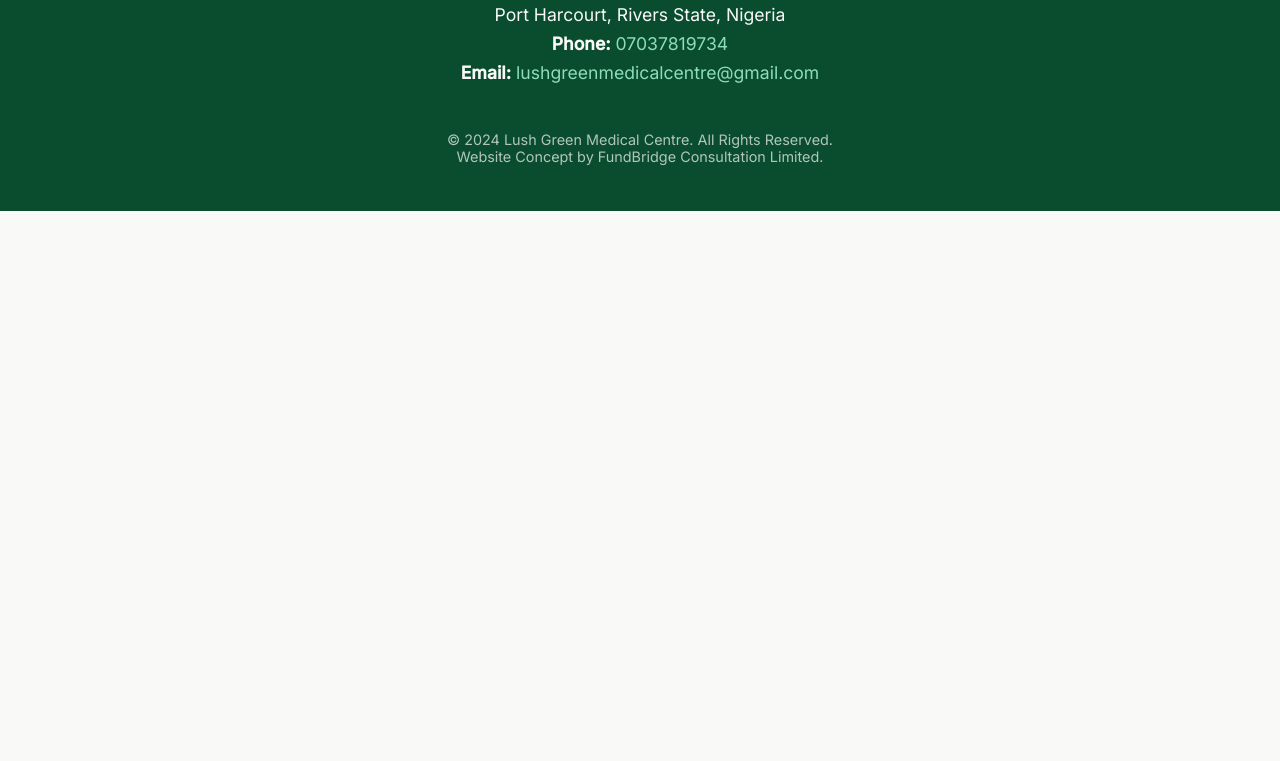
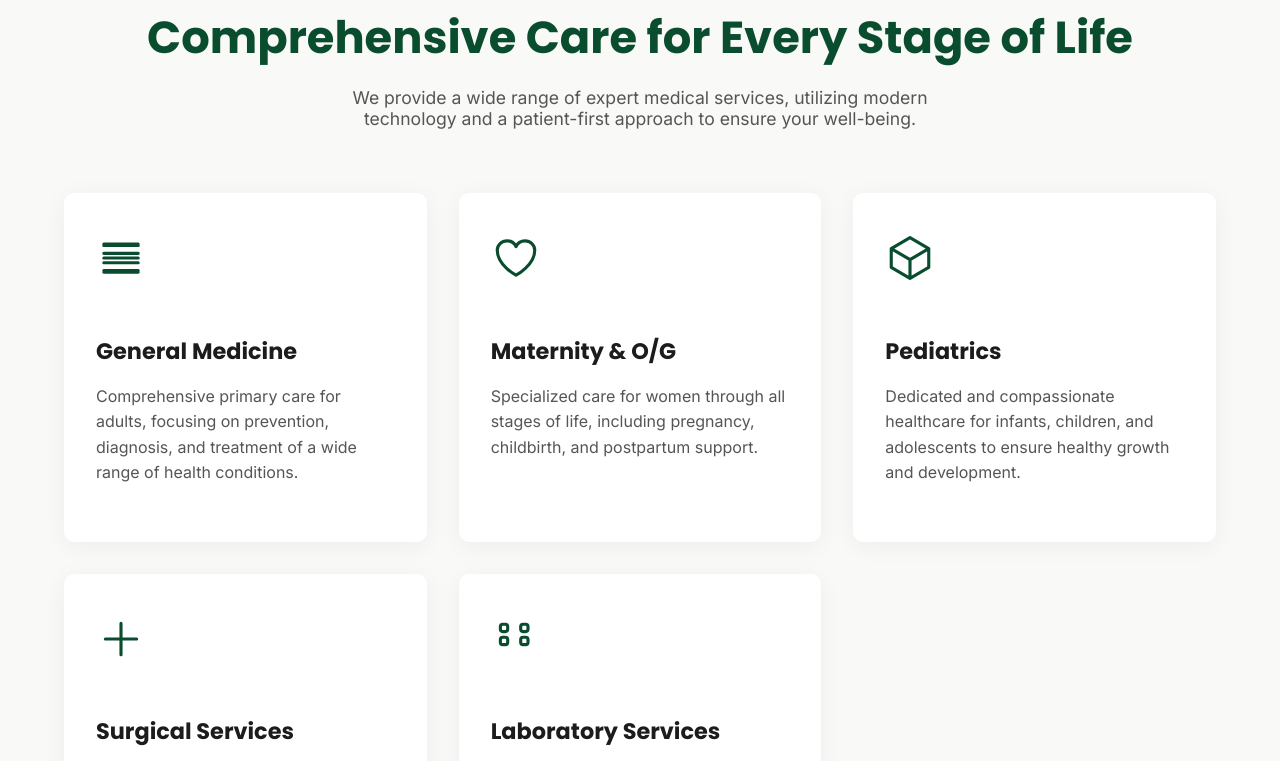
Before and after one commit to Ogirimaobey/lush-green-medical-center, a plain HTML site: page index.html in a window 1280 px wide. Shown: the part 929-1690 px from the top of the page. Before the commit the page ends 1140 px from the top, so only its background shows below. Drawn offline with Linux system fonts and the light colour scheme.

Commit message:
Update index.html

```diff
--- a/index.html
+++ b/index.html
@@ -21,6 +21,7 @@
             margin: 0;
             background-color: var(--off-white);
             color: var(--dark-text);
+            scroll-behavior: smooth;
         }
 
         /* --- Header & Navigation --- */
@@ -78,8 +79,7 @@
             justify-content: center;
             text-align: center;
             color: white;
-            background: linear-gradient(rgba(10, 77, 46, 0.7), rgba(10, 77, 46, 0.5)), url('https://i.imgur.com/gKkE4Xg.jpg') no-repeat center center/cover;
-            /* Placeholder image, to be replaced with a video or high-res photo */
+            background: linear-gradient(rgba(10, 77, 46, 0.7), rgba(10, 77, 46, 0.5)), url('https://i.postimg.cc/MZ53xmk8/image.png') no-repeat center center/cover;
         }
 
         .hero-content {
@@ -123,6 +123,66 @@
             background-color: var(--mint-green);
             color: var(--forest-green);
         }
+
+        /* --- Services Section --- */
+        .services {
+            padding: 6rem 5%;
+            text-align: center;
+        }
+
+        .services h2 {
+            font-family: 'Poppins', sans-serif;
+            font-size: 2.8rem;
+            color: var(--forest-green);
+            margin-bottom: 1rem;
+        }
+
+        .services .section-subtitle {
+            font-size: 1.1rem;
+            color: #555;
+            max-width: 600px;
+            margin: 0 auto 4rem;
+        }
+
+        .services-grid {
+            display: grid;
+            grid-template-columns: repeat(auto-fit, minmax(280px, 1fr));
+            gap: 2rem;
+            text-align: left;
+        }
+
+        .service-card {
+            background-color: #ffffff;
+            padding: 2.5rem 2rem;
+            border-radius: 10px;
+            box-shadow: 0 4px 25px rgba(0,0,0,0.05);
+            transition: transform 0.3s ease, box-shadow 0.3s ease;
+        }
+
+        .service-card:hover {
+            transform: translateY(-10px);
+            box-shadow: 0 10px 30px rgba(0,0,0,0.1);
+        }
+
+        .service-card .icon {
+            width: 50px;
+            height: 50px;
+            margin-bottom: 1.5rem;
+            color: var(--forest-green);
+        }
+
+        .service-card h3 {
+            font-family: 'Poppins', sans-serif;
+            font-size: 1.4rem;
+            margin-bottom: 0.5rem;
+        }
+
+        .service-card p {
+            font-size: 1rem;
+            line-height: 1.6;
+            color: #555;
+        }
+
 
         /* --- Footer --- */
         .footer {
@@ -173,6 +233,43 @@
         </div>
     </section>
 
+    <section class="services" id="services">
+        <h2>Comprehensive Care for Every Stage of Life</h2>
+        <p class="section-subtitle">We provide a wide range of expert medical services, utilizing modern technology and a patient-first approach to ensure your well-being.</p>
+        <div class="services-grid">
+
+            <div class="service-card">
+                <svg class="icon" xmlns="http://www.w3.org/2000/svg" fill="none" viewBox="0 0 24 24" stroke-width="1.5" stroke="currentColor"><path stroke-linecap="round" stroke-linejoin="round" d="M3.75 9.75h16.5m-16.5 4.5h16.5m-16.5 4.5h16.5m-16.5-13.5h16.5M3.75 6h16.5M3.75 18h16.5M3.75 12h16.5m-16.5-6h16.5m-16.5 6h16.5m-16.5 6h16.5m-16.5-12h16.5" /></svg>
+                <h3>General Medicine</h3>
+                <p>Comprehensive primary care for adults, focusing on prevention, diagnosis, and treatment of a wide range of health conditions.</p>
+            </div>
+
+            <div class="service-card">
+                <svg class="icon" xmlns="http://www.w3.org/2000/svg" fill="none" viewBox="0 0 24 24" stroke-width="1.5" stroke="currentColor"><path stroke-linecap="round" stroke-linejoin="round" d="M21 8.25c0-2.485-2.099-4.5-4.688-4.5-1.935 0-3.597 1.126-4.312 2.733-.715-1.607-2.377-2.733-4.313-2.733C5.1 3.75 3 5.765 3 8.25c0 7.22 9 12 9 12s9-4.78 9-12z" /></svg>
+                <h3>Maternity & O/G</h3>
+                <p>Specialized care for women through all stages of life, including pregnancy, childbirth, and postpartum support.</p>
+            </div>
+
+            <div class="service-card">
+                <svg class="icon" xmlns="http://www.w3.org/2000/svg" fill="none" viewBox="0 0 24 24" stroke-width="1.5" stroke="currentColor"><path stroke-linecap="round" stroke-linejoin="round" d="M21 7.5l-9-5.25L3 7.5m18 0l-9 5.25m9-5.25v9l-9 5.25M3 7.5l9 5.25M3 7.5v9l9 5.25m0-9v9" /></svg>
+                <h3>Pediatrics</h3>
+                <p>Dedicated and compassionate healthcare for infants, children, and adolescents to ensure healthy growth and development.</p>
+            </div>
+
+            <div class="service-card">
+                <svg class="icon" xmlns="http://www.w3.org/2000/svg" fill="none" viewBox="0 0 24 24" stroke-width="1.5" stroke="currentColor"><path stroke-linecap="round" stroke-linejoin="round" d="M12 4.5v15m7.5-7.5h-15" /></svg>
+                <h3>Surgical Services</h3>
+                <p>Advanced surgical procedures performed by our team of expert surgeons in a safe and sterile environment.</p>
+            </div>
+
+            <div class="service-card">
+                <svg class="icon" xmlns="http://www.w3.org/2000/svg" fill="none" viewBox="0 0 24 24" stroke-width="1.5" stroke="currentColor"><path stroke-linecap="round" stroke-linejoin="round" d="M14.25 6.087c0-.653.524-1.187 1.172-1.187h1.172c.648 0 1.172.534 1.172 1.187v1.172c0 .653-.524 1.187-1.172 1.187h-1.172a1.187 1.187 0 01-1.172-1.187V6.087zM14.25 12.337c0-.653.524-1.187 1.172-1.187h1.172c.648 0 1.172.534 1.172 1.187v1.172c0 .653-.524 1.187-1.172 1.187h-1.172a1.187 1.187 0 01-1.172-1.187v-1.172zM4.5 12.337c0-.653.524-1.187 1.172-1.187h1.172c.648 0 1.172.534 1.172 1.187v1.172c0 .653-.524 1.187-1.172 1.187H5.672a1.187 1.187 0 01-1.172-1.187v-1.172zM4.5 6.087c0-.653.524-1.187 1.172-1.187h1.172c.648 0 1.172.534 1.172 1.187v1.172c0 .653-.524 1.187-1.172 1.187H5.672a1.187 1.187 0 01-1.172-1.187V6.087z" /></svg>
+                <h3>Laboratory Services</h3>
+                <p>Accurate and timely diagnostic testing using state-of-the-art equipment to aid in effective patient treatment.</p>
+            </div>
+        </div>
+    </section>
+
     <footer class="footer" id="contact">
         <h2>Lush Green Medical Centre</h2>
         <div class="footer-contact">
```
